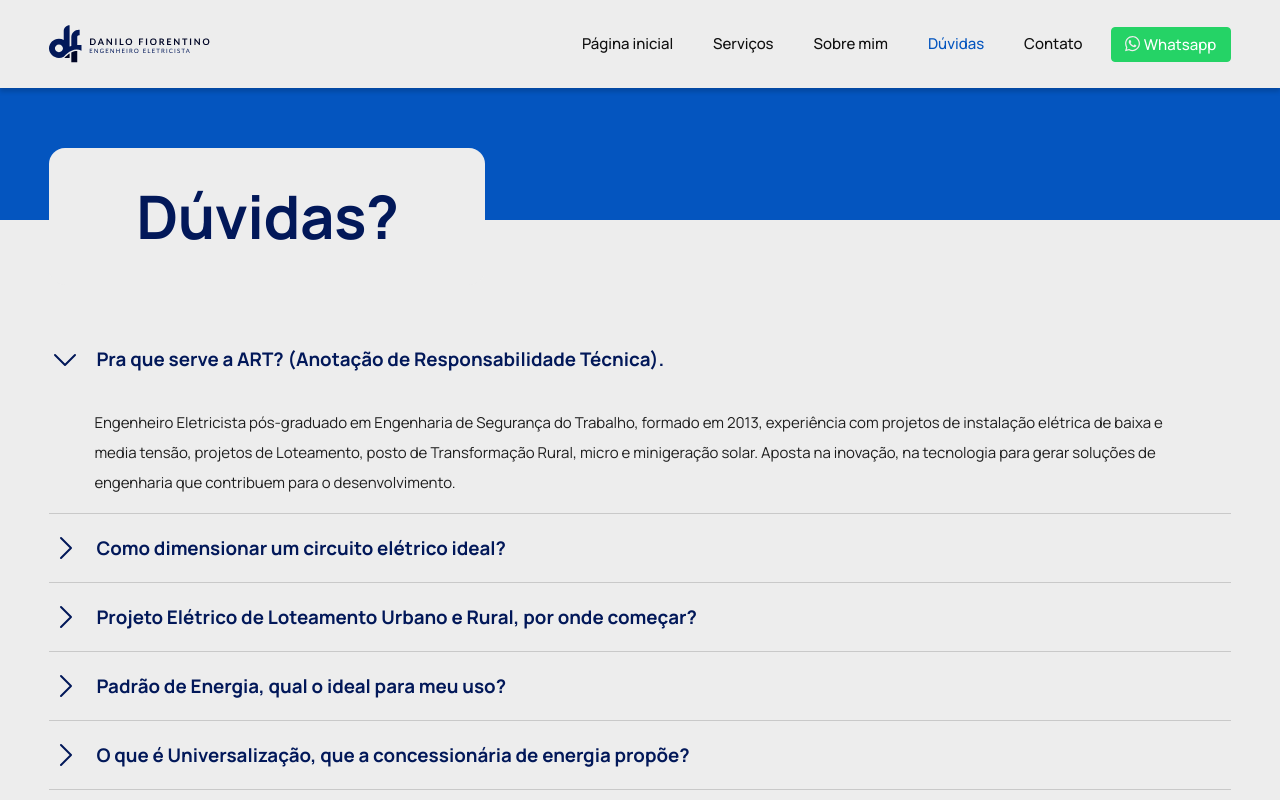
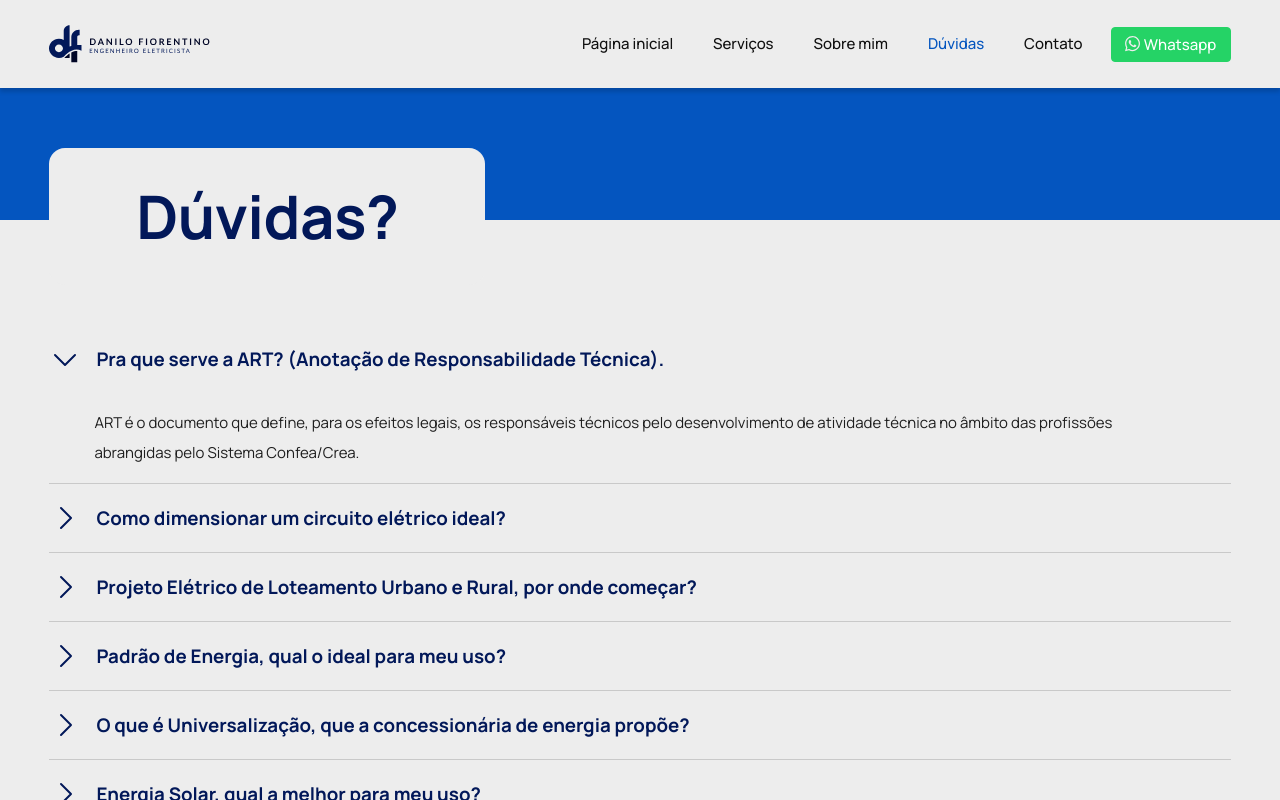
Before and after one commit to jhoownogueira/danilofiorentino, a Next.js app: page /duvidas in a window 1280 px wide. Both pictures are taken after a click on the button "Pra que serve a ART? (Anotação de Responsabilidade Técnica).". Shown: the top 800 px of the page. Built offline with nearby package versions, Linux system fonts and the light colour scheme.

Commit message:
:pencil: (Texto): Dúvidas

```diff
--- a/src/pages/duvidas.tsx
+++ b/src/pages/duvidas.tsx
@@ -68,13 +68,7 @@ export default function Duvidas() {
                 </AccordionHeader>
                 <AccordionContent>
                   <p>
-                    Engenheiro Eletricista pós-graduado em Engenharia de
-                    Segurança do Trabalho, formado em 2013, experiência com
-                    projetos de instalação elétrica de baixa e media tensão,
-                    projetos de Loteamento, posto de Transformação Rural, micro
-                    e minigeração solar. Aposta na inovação, na tecnologia para
-                    gerar soluções de engenharia que contribuem para o
-                    desenvolvimento.
+                  ART é o documento que define, para os efeitos legais, os responsáveis técnicos pelo desenvolvimento de atividade técnica no âmbito das profissões abrangidas pelo Sistema Confea/Crea.
                   </p>
                 </AccordionContent>
               </AccordionItem>
@@ -88,13 +82,7 @@ export default function Duvidas() {
                 </AccordionHeader>
                 <AccordionContent>
                   <p>
-                    Engenheiro Eletricista pós-graduado em Engenharia de
-                    Segurança do Trabalho, formado em 2013, experiência com
-                    projetos de instalação elétrica de baixa e media tensão,
-                    projetos de Loteamento, posto de Transformação Rural, micro
-                    e minigeração solar. Aposta na inovação, na tecnologia para
-                    gerar soluções de engenharia que contribuem para o
-                    desenvolvimento.
+                  O primeiro passo é sempre saber a potência do equipamento e ser energizado, para que assim chegue ao cabo e disjuntor ideal,  sem correr risco de acidentes.
                   </p>
                 </AccordionContent>
               </AccordionItem>
@@ -108,13 +96,7 @@ export default function Duvidas() {
                 </AccordionHeader>
                 <AccordionContent>
                   <p>
-                    Engenheiro Eletricista pós-graduado em Engenharia de
-                    Segurança do Trabalho, formado em 2013, experiência com
-                    projetos de instalação elétrica de baixa e media tensão,
-                    projetos de Loteamento, posto de Transformação Rural, micro
-                    e minigeração solar. Aposta na inovação, na tecnologia para
-                    gerar soluções de engenharia que contribuem para o
-                    desenvolvimento.
+                  O Inicio se dá sempre pelo levantamento da infraestrutura de rede primaria da concessionaria, fazendo assim a derivação para ampliação da rede, com a distribuição dos transformadores para atendimento dos clientes.
                   </p>
                 </AccordionContent>
               </AccordionItem>
@@ -128,13 +110,7 @@ export default function Duvidas() {
                 </AccordionHeader>
                 <AccordionContent>
                   <p>
-                    Engenheiro Eletricista pós-graduado em Engenharia de
-                    Segurança do Trabalho, formado em 2013, experiência com
-                    projetos de instalação elétrica de baixa e media tensão,
-                    projetos de Loteamento, posto de Transformação Rural, micro
-                    e minigeração solar. Aposta na inovação, na tecnologia para
-                    gerar soluções de engenharia que contribuem para o
-                    desenvolvimento.
+                  Em primeiro passo, é feito o levantamento das potência de todos os equipamentos elétricos para assim um dimensionamento ideal do padrão de energia, sendo ele monofásico, bifásico ou trifásico.
                   </p>
                 </AccordionContent>
               </AccordionItem>
@@ -148,13 +124,7 @@ export default function Duvidas() {
                 </AccordionHeader>
                 <AccordionContent>
                   <p>
-                    Engenheiro Eletricista pós-graduado em Engenharia de
-                    Segurança do Trabalho, formado em 2013, experiência com
-                    projetos de instalação elétrica de baixa e media tensão,
-                    projetos de Loteamento, posto de Transformação Rural, micro
-                    e minigeração solar. Aposta na inovação, na tecnologia para
-                    gerar soluções de engenharia que contribuem para o
-                    desenvolvimento.
+                  Universalização é quando a propriedade rural não tem nenhum ponto de energia, e vai ser colocado o primeiro, pode ser feito o pedido pela universalização na concessionaria de energia local, podendo não haver custos na construção da rede de energia para o proprietário.
                   </p>
                 </AccordionContent>
               </AccordionItem>
@@ -168,13 +138,7 @@ export default function Duvidas() {
                 </AccordionHeader>
                 <AccordionContent>
                   <p>
-                    Engenheiro Eletricista pós-graduado em Engenharia de
-                    Segurança do Trabalho, formado em 2013, experiência com
-                    projetos de instalação elétrica de baixa e media tensão,
-                    projetos de Loteamento, posto de Transformação Rural, micro
-                    e minigeração solar. Aposta na inovação, na tecnologia para
-                    gerar soluções de engenharia que contribuem para o
-                    desenvolvimento.
+                  O funcionamento da energia solar acontece da seguinte maneira: os módulos fotovoltaicos captam a luz do sol e produzem a energia. Essa é transportado até o inversor solar que irá converter a energia gerada pelo sistema para as características da rede elétrica.
                   </p>
                 </AccordionContent>
               </AccordionItem>
@@ -188,13 +152,7 @@ export default function Duvidas() {
                 </AccordionHeader>
                 <AccordionContent>
                   <p>
-                    Engenheiro Eletricista pós-graduado em Engenharia de
-                    Segurança do Trabalho, formado em 2013, experiência com
-                    projetos de instalação elétrica de baixa e media tensão,
-                    projetos de Loteamento, posto de Transformação Rural, micro
-                    e minigeração solar. Aposta na inovação, na tecnologia para
-                    gerar soluções de engenharia que contribuem para o
-                    desenvolvimento.
+                  De acordo com as normas, a concessionaria de energia é obrigada a fornecer até 75KVA de potência para um padrão em atendimento de rede secundaria, acima dessa potência, deve ser entrado com projeto particular para construção de um posto de transformação para atendimento do cliente.
                   </p>
                 </AccordionContent>
               </AccordionItem>
```
